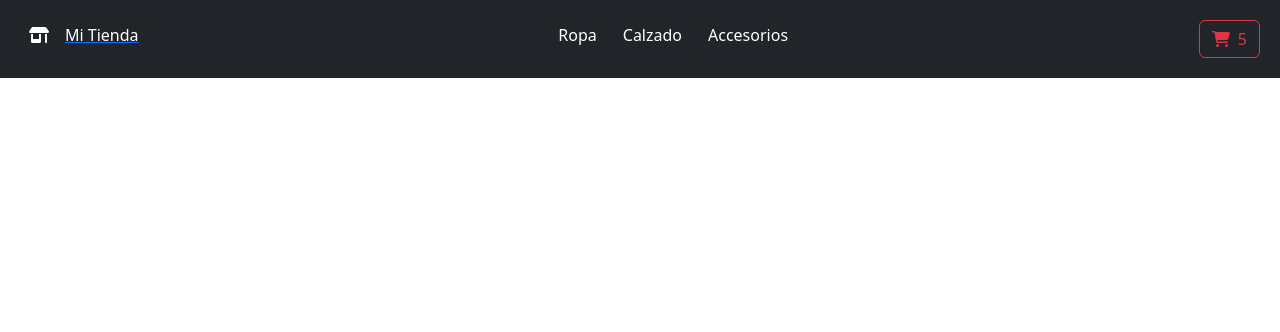
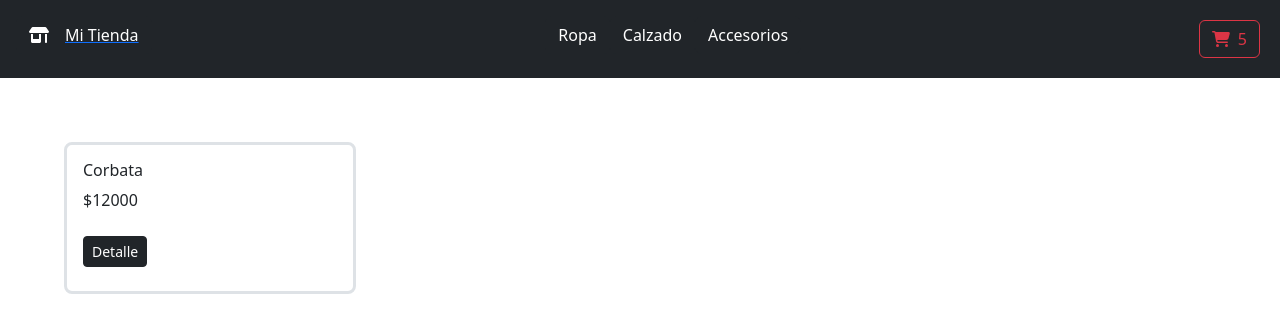
Before and after one commit to VictorVergaraC/coderhouse-react-app, a React (Vite) app: page /category/accesorios in a window 1280 px wide. Shown: the top 332 px of the page. Built offline with nearby package versions, Linux system fonts and the light colour scheme.

Commit message:
Pre entrega lista

```diff
--- a/src/assets/js/products.js
+++ b/src/assets/js/products.js
@@ -12,7 +12,7 @@ export const getProducts = () => {
         if (products.length > 0) {
             setTimeout(() => {
                 resolve( products )
-            }, 3000);
+            }, 2000);
         } else {
             reject("No se encontraron productos!")
         }
--- a/src/components/itemListContainer.jsx
+++ b/src/components/itemListContainer.jsx
@@ -35,7 +35,7 @@ const ItemListContainer = () => {
     return (
         <section className="d-flex flex-column gap-2">
             <h6>Item List Container</h6>
-            <aside className="d-flex gap-1">
+            <aside className="d-flex flex-sm-wrap gap-1">
                 {
                     isLoading
                         ? <h4>{loadingMessage}</h4>
--- a/src/components/productsFilterContainer.jsx
+++ b/src/components/productsFilterContainer.jsx
@@ -1,6 +1,7 @@
 import { useEffect, useState } from "react";
 import { useParams } from "react-router";
 import { filterCategoryProduct } from "../assets/js/products";
+import ProductItem from "./productItem";
 
 const ProductsFilterContainer = () => {
 
@@ -12,7 +13,12 @@ const ProductsFilterContainer = () => {
     const getData = () => {
         const response = filterCategoryProduct(category)
         response.then(result => {
-            console.log(result)
+            setProducts(result)
+            setIsLoading(false)
+        })
+        .catch(err => {
+            console.log(err)
+            setIsLoading(true)
         })
     }
 
@@ -20,15 +26,20 @@ const ProductsFilterContainer = () => {
         getData()
 
         return () => {
-
+            setProducts([])
+            setIsLoading(true)
         }
-    }, [])
+    }, [category])
 
 
     return (
-        <div>
-
-        </div>
+        <section className="d-flex flex-sm-wrap gap-1">
+            {
+                isLoading
+                    ? <h4>Cargando productos . . .</h4>
+                    : products.map(product => <ProductItem key={product.id} {...product} />)
+            }
+        </section>
     );
 }
 
```
